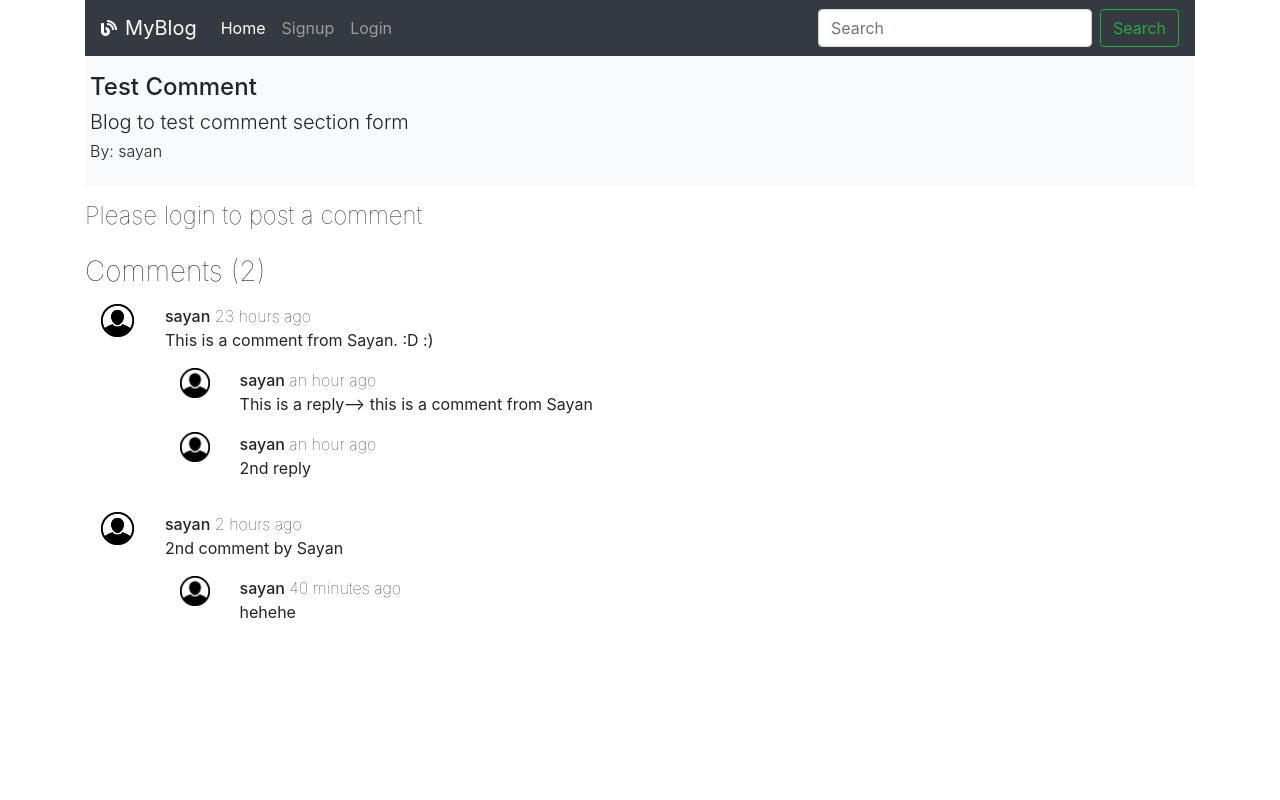
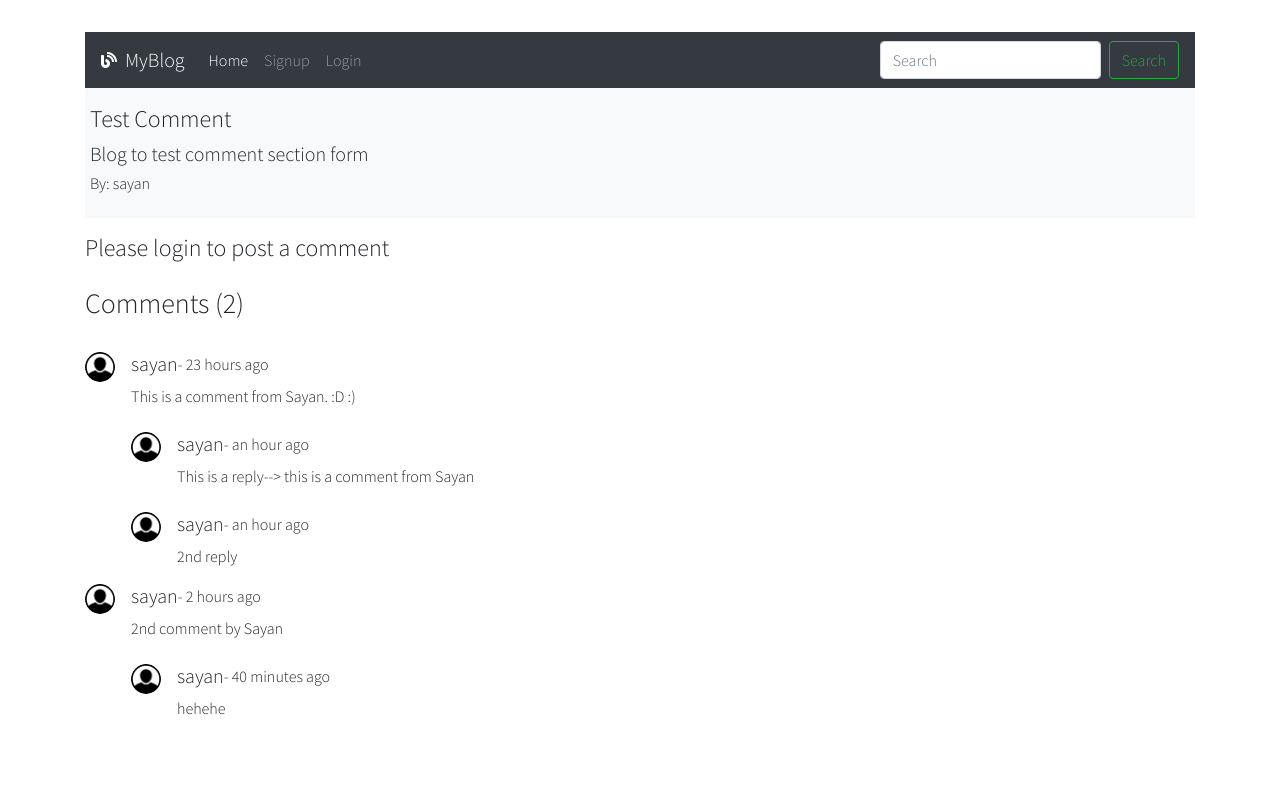
Before and after one commit to nesayan/myBlog_Project, a Django app: page /viewBlog/20 in a window 1280 px wide. Run offline with Django 3.2, Linux system fonts and the light colour scheme; data comes from the database, SQL or seed files in the repository; some libraries are stand-ins or nearby versions.

Commit message:
Modified comment and reply section css

```diff
--- a/blog/templates/blog/base.html
+++ b/blog/templates/blog/base.html
@@ -7,6 +7,9 @@
     <link rel="stylesheet" href="https://cdn.jsdelivr.net/npm/bootstrap@4.5.3/dist/css/bootstrap.min.css" integrity="sha384-TX8t27EcRE3e/ihU7zmQxVncDAy5uIKz4rEkgIXeMed4M0jlfIDPvg6uqKI2xXr2" crossorigin="anonymous">
     <!-- Font awesome CDN -->
     <link rel="stylesheet" href="https://pro.fontawesome.com/releases/v5.10.0/css/all.css" integrity="sha384-AYmEC3Yw5cVb3ZcuHtOA93w35dYTsvhLPVnYs9eStHfGJvOvKxVfELGroGkvsg+p" crossorigin="anonymous"/>
+
+    {% block customcss %}{% endblock customcss %}
+
     <title>{%block title%}{%endblock%}</title>
 </head>
 <body>
@@ -41,7 +44,7 @@
                 </ul>
 
                 <!-- Search field -->
-                <form class="form-inline my-2 my-lg-0" action= "{%url 'search'%}" method= "GET">
+                <form class="form-inline my-2 my-sm-0" action= "{%url 'search'%}" method= "GET">
                     {% csrf_token %}
                     <input type="search" name= "search" placeholder="Search" class="form-control mr-sm-2" aria-label="Search">
                     <button class="btn btn-outline-success my-2 my-sm-0" type="submit">Search</button>
@@ -49,7 +52,7 @@
 
                 <!-- Logout Button-->
                 {% if user.is_authenticated %}
-                <form class="form-inline my-2 my-lg-0" action= "{%url 'logoutUser'%}" method= "POST">
+                <form class="form-inline my-2 my-sm-0" action= "{%url 'logoutUser'%}" method= "POST">
                     {% csrf_token %}
                     <button class="btn btn-outline-danger my-2 my-sm-0 ml-2" type="submit">Log Out, {{user.username}}</button>
                 </form>
--- a/blog/templates/blog/viewBlog.html
+++ b/blog/templates/blog/viewBlog.html
@@ -1,6 +1,11 @@
 {% extends 'blog/base.html'%}
 
 {%block title%} View blog {%endblock%}
+
+{% block customcss %}
+    {% load static %}
+    <link rel="stylesheet" href="{% static 'blog/css/commentSection.css' %}">
+{% endblock customcss %}
 
 {% block body %}
 
@@ -43,7 +48,7 @@
             </div>
         </div>
         <div class="form-group row my-4">
-            <label for="desc" class= "col-md-2 col-form-label">Description</label>
+            <label for="desc" class= "col-sm-2 col-form-label">Description</label>
             <div class="col-sm-10">
                 <textarea name= "description" class="form-control" id="desc" rows="3" placeholder= "Description">{{blog.description}}</textarea>
             </div>
@@ -78,37 +83,46 @@
     {% endif %}
 
     <!-- Default display posted comments section -->
-    <h3 class='font-weight-lighter mb-3'>Comments ({{blogComments.count}})</h3>
+    <h3 class='font-weight-lighter'>Comments ({{blogComments.count}})</h3>
+    <div class="mb-5 mt-3">
+        <div class="row">
+            <div class="col-md-12">
+                <div class="row">
+                    <div class="col-md-12">
                     {% if blogComments.count %}
                         {% for comment in blogComments %}
-            <div class="row my-3">
-                <div class="col-md-1">
-                    <img src="{% static 'blog/user.png'%}" class= "rounded mx-auto d-block w-50" alt="user_logo">
+                        <div class="media mt-3"> <img class="mr-3 rounded-circle" alt="Bootstrap Media Preview" src="{% static 'blog/img/user.png'%}">
+                            <div class="media-body">
+                                <div class="row">
+                                    <div class="col-8 d-flex">
+                                        <h5>{{ comment.user }}</h5> <span>- {{comment.dateCreated|naturaltime}}</span>
                                     </div>
-                <div class="col-md-11 px-0">
-                    <strong class= "h6">{{comment.user}}</strong> <span class= "h6 font-weight-lighter">{{comment.dateCreated|naturaltime}}</span>
-                    <p class= "my-0">{{comment.description}}</p>
 
-                    <!-- Default display posted replies to a comment -->
+                                </div>
+                                {{comment.description}}
                                 {% for reply in commentToReplies|getReplies:comment.pk %}
-                        <div class="row my-3">
-                            <div class="col-md-1">
-                                <img src="{% static 'blog/user.png'%}" class= "rounded mx-auto d-block w-50" alt="user_logo">
+                                <div class="media mt-4"><img class="mr-3 rounded-circle" alt="User_image" src="{% static 'blog/img/user.png'%}">
+                                    <div class="media-body">
+                                        <div class="row">
+                                            <div class="col-12 d-flex">
+                                                <h5>{{reply.user}}</h5> <span>- {{reply.dateCreated|naturaltime}}</span>
                                             </div>
-                            <div class="col-md-11 px-0">
-                                <strong class= "h6">{{reply.user}}</strong> <span class= "h6 font-weight-lighter">{{reply.dateCreated|naturaltime}}</span>
-                                <p class= "my-0">{{reply.description}}</p>
+                                        </div>
+                                        {{reply.description}}
                                     </div>
                                 </div>
                                 {% endfor %}
 
+                            </div>
+                        </div>
+
                     <!-- Default post reply form -->
                     {% if user.is_authenticated %}
-                    <div class= "">
+                    <div>
                         <a data-toggle="collapse" href="#replyLink{{comment.pk}}" aria-expanded="false" aria-controls="replyLink{{comment.pk}}">
-                            Reply
+                           <span><i class="fa fa-reply"></i> Reply</span>
                         </a>
-                        <div class="collapse" id="replyLink{{comment.pk}}">
+                        <div class="collapse mt-2" id="replyLink{{comment.pk}}">
                             <form action= "{% url 'postComment'%}" method= "POST">
                             {% csrf_token %}
                             <div class="row">
@@ -127,12 +141,15 @@
                     </div>
                     {% endif %}
 
+
+
+                        {% endfor %}
+                    {% else %}
+                        No comments to show
+                    {% endif %}
                     </div>
-
                 </div>
-        {% endfor %}
-
-    {% else %}
-        <p>No comments to show</p>
-    {% endif %}
+            </div>
+        </div>
+    </div>
 {% endblock %}
--- a/blog/views.py
+++ b/blog/views.py
@@ -140,11 +140,11 @@ def postComment(request):
         if request.POST['commentParent'] == "":
             newComment = COMMENT(description= description, user= request.user, post= post, parent= None)
             newComment.save()
-            return redirect('blogs')
+            return redirect('viewBlog', request.POST['commentBlogID'])
         else:
             parent = COMMENT.objects.filter(pk= request.POST['commentParent']).first()
             newComment = COMMENT(description= description, user= request.user, post= post, parent= parent)
             newComment.save()
-            return redirect('blogs')
+            return redirect('viewBlog', request.POST['commentBlogID'])
     else:
-        HttpResponse("Lalala")
+        HttpResponse("Not allowed")
--- a/myBlog/urls.py
+++ b/myBlog/urls.py
@@ -29,4 +29,5 @@ urlpatterns = [
     path('deleteBlog/<int:blog_pk>', views.deleteBlog, name='deleteBlog'),
     path('search/', views.search, name='search'),
     path('postComment/', views.postComment, name='postComment'),
+
 ]
--- /dev/null
+++ b/static/blog/css/commentSection.css
@@ -0,0 +1,40 @@
+@import url('https://fonts.googleapis.com/css2?family=Source+Sans+Pro:wght@300&display=swap');
+
+html,
+body {
+    height: 100%;
+}
+
+body {
+    display: grid;
+    place-items: center;
+    font-family: 'Source Sans Pro', sans-serif;
+
+}
+.hi{
+    color: Blue;
+}
+.card {
+    position: relative;
+    display: flex;
+    padding: 20px;
+    flex-direction: column;
+    min-width: 0;
+    word-wrap: break-word;
+    background-color: #fff;
+    background-clip: border-box;
+    border: 1px solid #d2d2dc;
+    border-radius: 11px;
+    -webkit-box-shadow: 0px 0px 5px 0px rgb(249, 249, 250);
+    -moz-box-shadow: 0px 0px 5px 0px rgba(212, 182, 212, 1);
+    box-shadow: 0px 0px 5px 0px rgb(161, 163, 164);
+}
+
+.reply a {
+    text-decoration: none;
+}
+
+.media img {
+    width: 30px;
+    height: 30px;
+}
```
Also changed, not shown: myBlog/settings.py (+6 -2 lines), static/blog/img/user.png (renamed from static/blog/user.png). Lines whose indentation alone changed are shown as unchanged.
